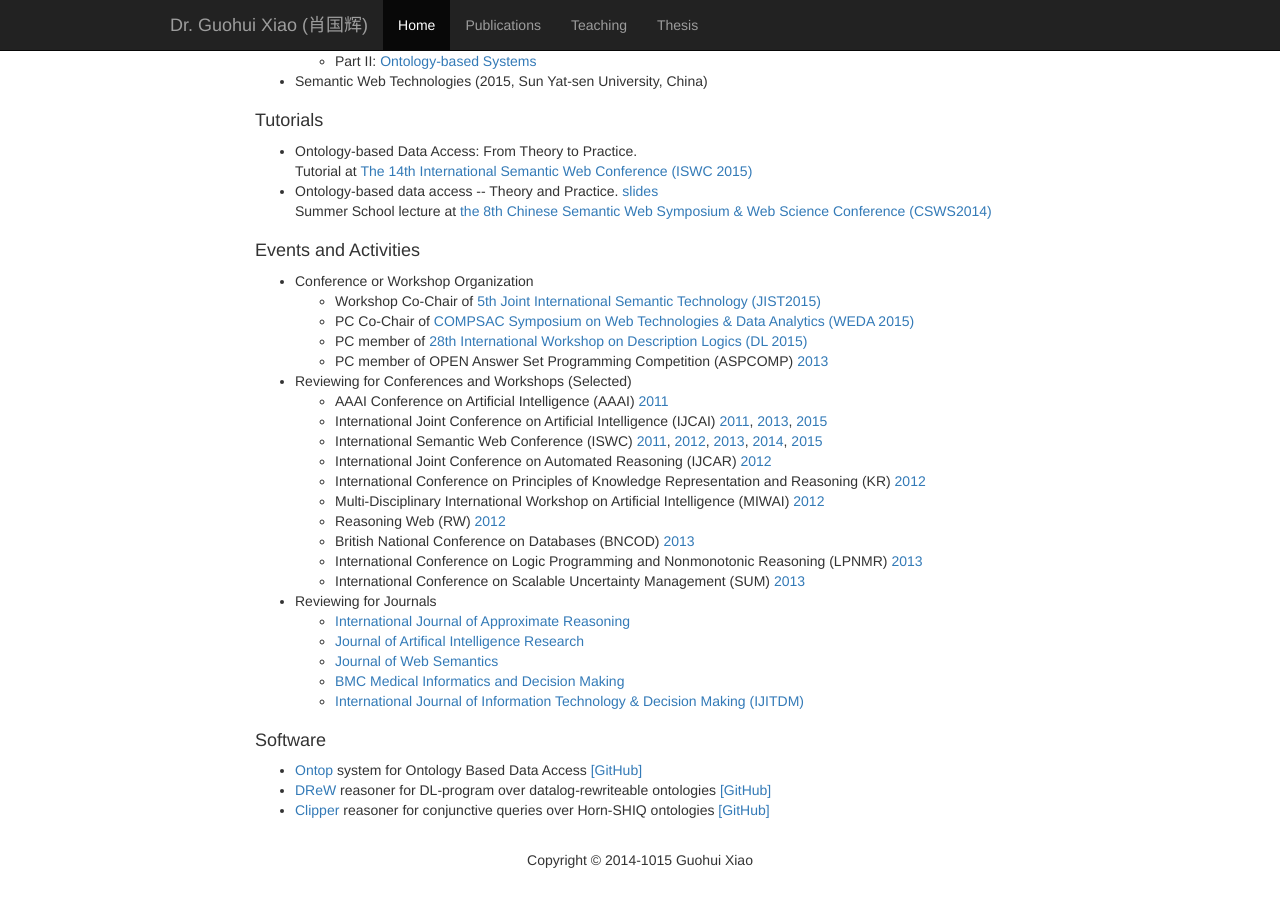
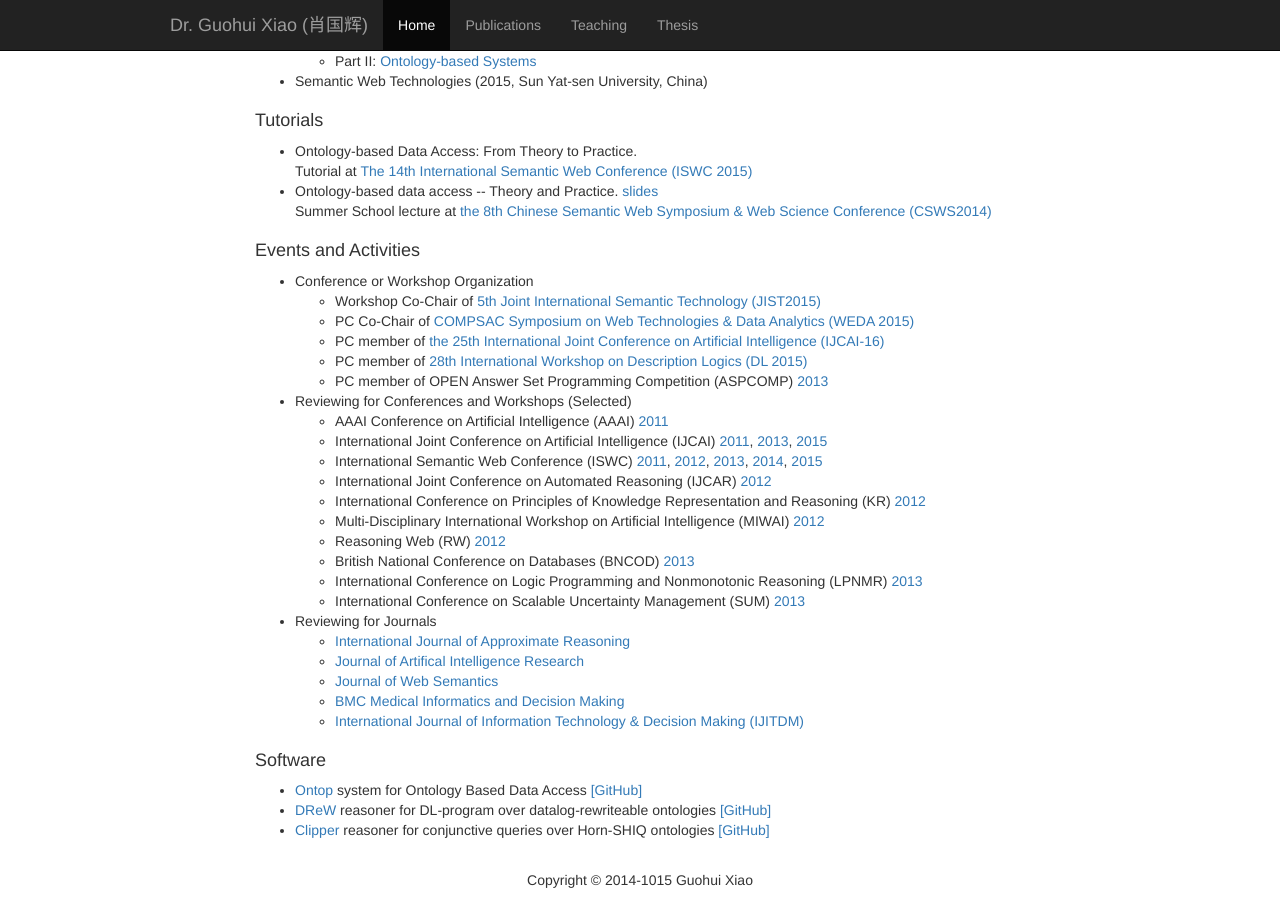
Before and after one commit to ghxiao/ghxiao.github.io, a Jekyll site: the page built from index.html, in a window 1280 px wide and 900 px high, scrolled down 1238 px. Built offline with Jekyll 4.4.1, drawn with Linux system fonts in a browser that asks for light colours; Markdown is read by kramdown in place of the engine named in the settings.

Commit message:
ijcai pc

```diff
--- a/index.html
+++ b/index.html
@@ -209,6 +209,7 @@ slug: home
                 <li> Workshop Co-Chair of <a href="http://www.jist2015.org/">5th Joint International Semantic Technology (JIST2015)</a> </li>
                 <li> PC Co-Chair of <a href="http://www.computer.org/web/compsac/2015/weda">COMPSAC Symposium
                     on Web Technologies & Data Analytics (WEDA 2015)</a></li>
+                <li> PC member of <a href="http://ijcai-16.org/">the 25th International Joint Conference on Artificial Intelligence (IJCAI-16)</a> </li>
                 <li> PC member of <a href="http://dl2015.image.ntua.gr/">28th International Workshop on Description
                     Logics (DL 2015)</a>
                 </li>
```
